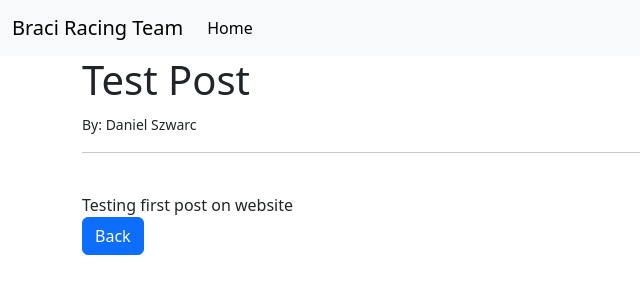
After one commit to dszwarc/BRT-Website, a Django app: page /article/1 in a window 1280 px wide. The commit adds this page. Shown: the top 300 px of the page, without its empty margins (0-640 px from the left). Run offline with Django 4.2, Linux system fonts and the light colour scheme; data comes from the database, SQL or seed files in the repository; both versions use the stored data as it was after the commit.

Commit message:
added bootsrap styling, navbar, and page navigation

```diff
--- a/brt_blog/brt_app/models.py
+++ b/brt_blog/brt_app/models.py
@@ -8,4 +8,4 @@ class Post(models.Model):
     body = models.TextField()
 
     def __str__(self):
-        return self.title + ' | ' + self.author
+        return self.title + ' | ' + str(self.author)
--- /dev/null
+++ b/brt_blog/brt_app/templates/article_detail.html
@@ -0,0 +1,17 @@
+{% extends 'base.html' %}
+
+{% block title %}
+<title>BRT | {{post.title}}</title>
+{% endblock %}
+
+{% block content %}
+<h1>{{post.title}}</h1>
+<small>By: {{post.author.first_name}} {{post.author.last_name}}</small>
+
+<hr>
+<br/>
+{{post.body}}
+<br/>
+<a class="btn btn-primary" href="{% url 'home'%}">Back</a>
+
+{% endblock %}
--- /dev/null
+++ b/brt_blog/brt_app/templates/base.html
@@ -0,0 +1,56 @@
+<!doctype html>
+<html lang="en">
+  <head>
+    <meta charset="utf-8">
+    <meta name="viewport" content="width=device-width, initial-scale=1">
+    {% block title %}
+
+    {% endblock %}
+    <link href="https://cdn.jsdelivr.net/npm/bootstrap@5.3.2/dist/css/bootstrap.min.css" rel="stylesheet" integrity="sha384-T3c6CoIi6uLrA9TneNEoa7RxnatzjcDSCmG1MXxSR1GAsXEV/Dwwykc2MPK8M2HN" crossorigin="anonymous">
+  </head>
+  <body>
+    <nav class="navbar navbar-expand-lg bg-body-tertiary">
+        <div class="container-fluid">
+          <a class="navbar-brand" href="{% url 'home' %}">Braci Racing Team</a>
+          <button class="navbar-toggler" type="button" data-bs-toggle="collapse" data-bs-target="#navbarSupportedContent" aria-controls="navbarSupportedContent" aria-expanded="false" aria-label="Toggle navigation">
+            <span class="navbar-toggler-icon"></span>
+          </button>
+          <div class="collapse navbar-collapse" id="navbarSupportedContent">
+            <ul class="navbar-nav me-auto mb-2 mb-lg-0">
+              <li class="nav-item">
+                <a class="nav-link active" aria-current="page" href="{% url 'home'%}">Home</a>
+              </li>
+              <!-- <li class="nav-item">
+                <a class="nav-link" href="#">Link</a>
+              </li>
+              <li class="nav-item dropdown">
+                <a class="nav-link dropdown-toggle" href="#" role="button" data-bs-toggle="dropdown" aria-expanded="false">
+                  Dropdown
+                </a>
+                <ul class="dropdown-menu">
+                  <li><a class="dropdown-item" href="#">Action</a></li>
+                  <li><a class="dropdown-item" href="#">Another action</a></li>
+                  <li><hr class="dropdown-divider"></li>
+                  <li><a class="dropdown-item" href="#">Something else here</a></li>
+                </ul>
+              </li> -->
+              <!-- <li class="nav-item">
+                <a class="nav-link disabled" aria-disabled="true">Disabled</a>
+              </li> -->
+            </ul>
+            <!-- <form class="d-flex" role="search">
+              <input class="form-control me-2" type="search" placeholder="Search" aria-label="Search">
+              <button class="btn btn-outline-success" type="submit">Search</button>
+            </form> -->
+          </div>
+        </div>
+      </nav>
+
+    <div class="container">
+    {% block content %}
+
+    {% endblock %}
+    </div>
+    <script src="https://cdn.jsdelivr.net/npm/bootstrap@5.3.2/dist/js/bootstrap.bundle.min.js" integrity="sha384-C6RzsynM9kWDrMNeT87bh95OGNyZPhcTNXj1NW7RuBCsyN/o0jlpcV8Qyq46cDfL" crossorigin="anonymous"></script>
+  </body>
+</html>
--- /dev/null
+++ b/brt_blog/brt_app/templates/landing.html
@@ -0,0 +1,6 @@
+{% extends 'base.html' %}
+
+
+{% block content %}
+    <img src="" alt="">
+{% endblock content %}
--- a/brt_blog/brt_app/urls.py
+++ b/brt_blog/brt_app/urls.py
@@ -1,6 +1,7 @@
 from django.urls import path
-from . import views
+from .views import HomeView, ArticleDetailView
 
 urlpatterns = [
-    path('',views.home, name='home')
+    path('article/<int:pk>', ArticleDetailView.as_view(), name='article_detail'),
+    path('', HomeView.as_view(), name='home'),
 ]
--- a/brt_blog/brt_app/views.py
+++ b/brt_blog/brt_app/views.py
@@ -1,5 +1,13 @@
 from django.shortcuts import render
+from django.views.generic import ListView, DetailView
+from .models import Post
+# Create your views here.
+#def home(request):
+#   return render(request, 'home.html', {})
 
-# Create your views here.
-def home(request):
-    return render(request, 'home.html', {})
+class HomeView(ListView):
+    model = Post
+    template_name = 'home.html'
+class ArticleDetailView(DetailView):
+    model = Post
+    template_name = 'article_detail.html'
```
Also changed, not shown: brt_blog/brt_app/templates/home.html (+18 -1 lines), brt_blog/db.sqlite3.
